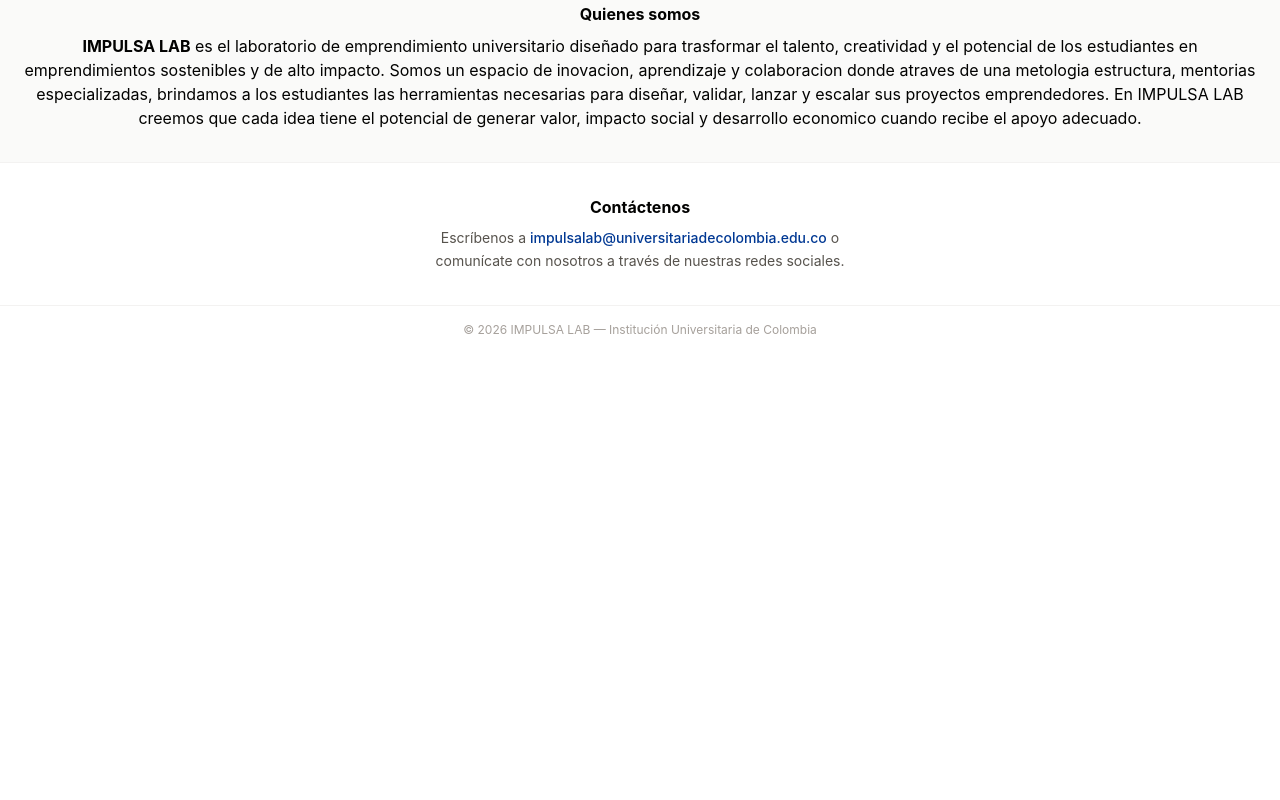
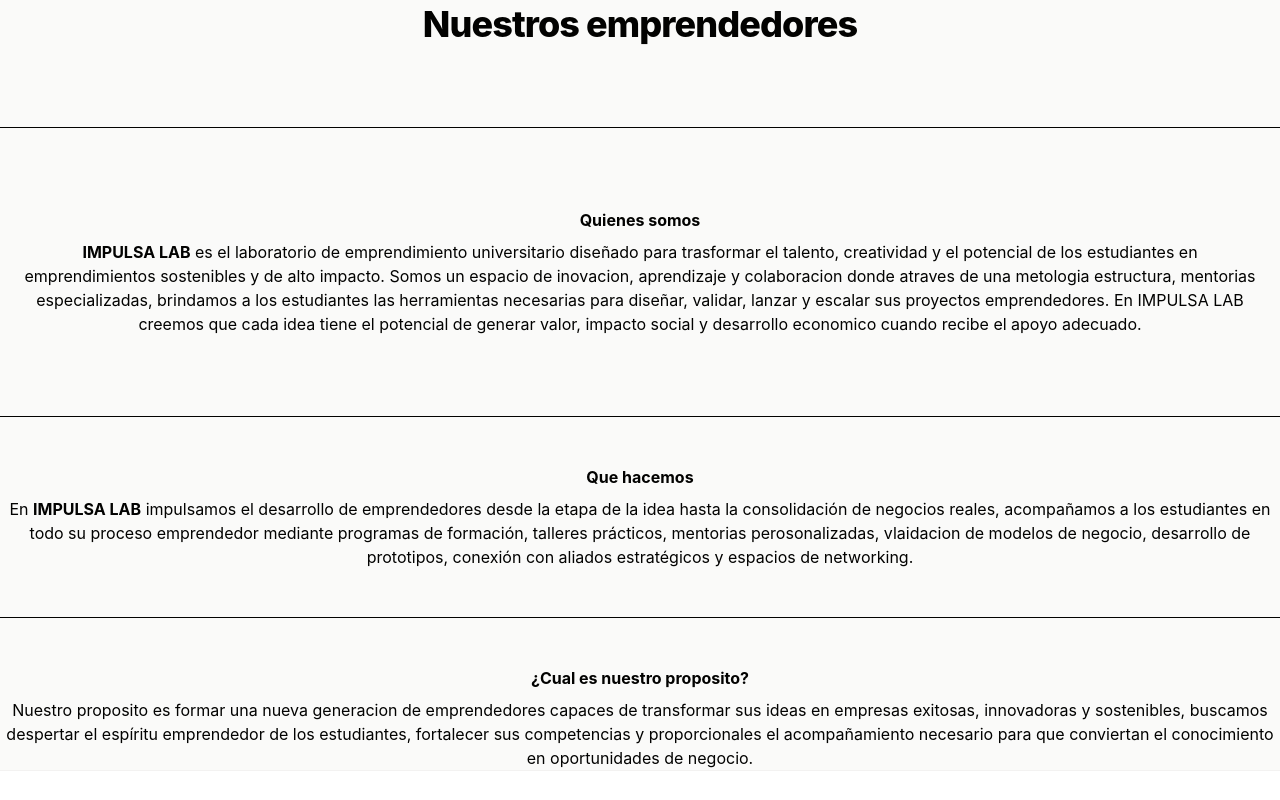
Before and after one commit to Juliangc16/Proyecto-IMPULSA, a Next.js app: page / in a window 1280 px wide. Shown: the part 740-1540 px from the top of the page. Before the commit the page ends 1094 px from the top, so only its background shows below. Built offline with nearby package versions, Linux system fonts and the light colour scheme.

Commit message:
arreglos a los id y tambien arreglos a los hr

```diff
--- a/src/app/page.js
+++ b/src/app/page.js
@@ -2,7 +2,7 @@
 import { useEffect, useState } from "react";
 
 const URL_CUADRO_AMARILLO = "/que-clase-de-emprendedor-soy";
-const URL_CUADRO_AZUL = "/mi-idea-comienza-aqui";
+const URL_CUADRO_AZUL = "https://forms.cloud.microsoft/r/zz5CaG15Kq";
 
 export default function Home() {
   const [loading, setLoading] = useState(true);
@@ -15,9 +15,9 @@
   ];
 
   const enlacesNavegacion = [
-    { label: "¿Quiénes somos?", href: "/quienes-somos" },
-    { label: "¿Qué hacemos?", href: "/que-hacemos" },
-    { label: "¿Cuál es nuestro propósito?", href: "/nuestro-proposito" }
+    { label: "¿Quiénes somos?",href: "#Quienes_somos"},
+    { label: "¿Qué hacemos?", href: "#Que_hacemos" },
+    { label: "¿Cuál es nuestro propósito?", href: "#nuestro_proposito" }
   ];
 
   const tarjetas = [
@@ -214,20 +214,50 @@
         </section>
       </main>
 
-      <div className="px-6 py-8 text-center">
-      <h4 className="font-montserrat font-bold text-base text-[#020201] mb-2">
-         Quienes somos
-      </h4>
-      <p>
-        <strong>IMPULSA LAB</strong> es el laboratorio de emprendimiento universitario diseñado para trasformar el talento, creatividad y el potencial de los estudiantes en emprendimientos sostenibles y de alto impacto. Somos un espacio de inovacion, aprendizaje y colaboracion donde atraves de una metologia estructura, mentorias especializadas, brindamos a los estudiantes las herramientas necesarias para diseñar, validar, lanzar y escalar sus proyectos emprendedores. En IMPULSA LAB creemos que cada idea tiene el potencial de generar valor, impacto social y desarrollo economico cuando recibe el apoyo adecuado.
-      </p>
+      <section id="Nuestros-emprendedore">
+          <div className="px-6 py-8 text-center ">
+          <h2 className="text-3xl md:text-4xl font-extrabold font-montserrat text-[#020201] tracking-tight leading-tight">Nuestros emprendedores</h2>
+          </div>
+      </section>
+<hr className="my-12 border-0 border-t border-black-300"/>
+      <section id= "Quienes_somos">
+        <div className="px-6 py-8 text-center">
+          <h2 className="font-montserrat font-bold text-base text-[#020201] mb-2">
+              Quienes somos
+          </h2>
+          <p>
+            <strong>IMPULSA LAB</strong> es el laboratorio de emprendimiento universitario diseñado para trasformar el talento, creatividad y el potencial de los estudiantes en emprendimientos sostenibles y de alto impacto. Somos un espacio de inovacion, aprendizaje y colaboracion donde atraves de una metologia estructura, mentorias especializadas, brindamos a los estudiantes las herramientas necesarias para diseñar, validar, lanzar y escalar sus proyectos emprendedores. En IMPULSA LAB creemos que cada idea tiene el potencial de generar valor, impacto social y desarrollo economico cuando recibe el apoyo adecuado.
+          </p>
       </div>
+      </section>
+<hr className="my-12 border-0 border-t border-black-300"/>
+      <section id= "Que_hacemos">
+        <div className="PX-6 PY-8 text-center">
+          <h2 className="font-montserrat font-bold text-base text-[#020201] mb-2">
+            Que hacemos
+          </h2>
+          <p>
+            En <strong>IMPULSA LAB</strong> impulsamos el desarrollo de emprendedores desde la etapa de la idea hasta la consolidación de negocios reales, acompañamos a los estudiantes en todo su proceso emprendedor mediante programas de formación, talleres prácticos, mentorias perosonalizadas, vlaidacion de modelos de negocio, desarrollo de prototipos, conexión con aliados estratégicos y espacios de networking.
+          </p>
+        </div>
+      </section>
+<hr className="my-12 border-0 border-t border-black-300"/>
+      <section id= "nuestro_proposito">
+          <div className="PX-6 PY-8 text-center">
+            <h2 className="font-montserrat font-bold text-base text-[#020201] mb-2">
+              ¿Cual es nuestro proposito?
+            </h2>
+            <p>
+              Nuestro proposito es formar una nueva generacion de emprendedores capaces de transformar sus ideas en empresas exitosas, innovadoras y sostenibles, buscamos despertar el espíritu emprendedor de los estudiantes, fortalecer sus competencias y proporcionales el acompañamiento necesario para que conviertan el conocimiento en oportunidades de negocio.
+            </p>
+          </div>
+      </section>
       {/* FOOTER */}
       <footer className="mt-auto border-t border-stone-200/50 bg-white">
         <div className="px-6 py-8 text-center">
-          <h5 className="font-montserrat font-bold text-base text-[#020201] mb-2">
+          <h4 className="font-montserrat font-bold text-base text-[#020201] mb-2">
             Contáctenos
-          </h5>
+          </h4>
           <p className="text-stone-600 text-sm leading-relaxed font-inter max-w-md mx-auto">
             Escríbenos a{" "}
             <a href="mailto:impulsalab@universitariadecolombia.edu.co" className="text-[#003893] font-medium hover:underline">
```
